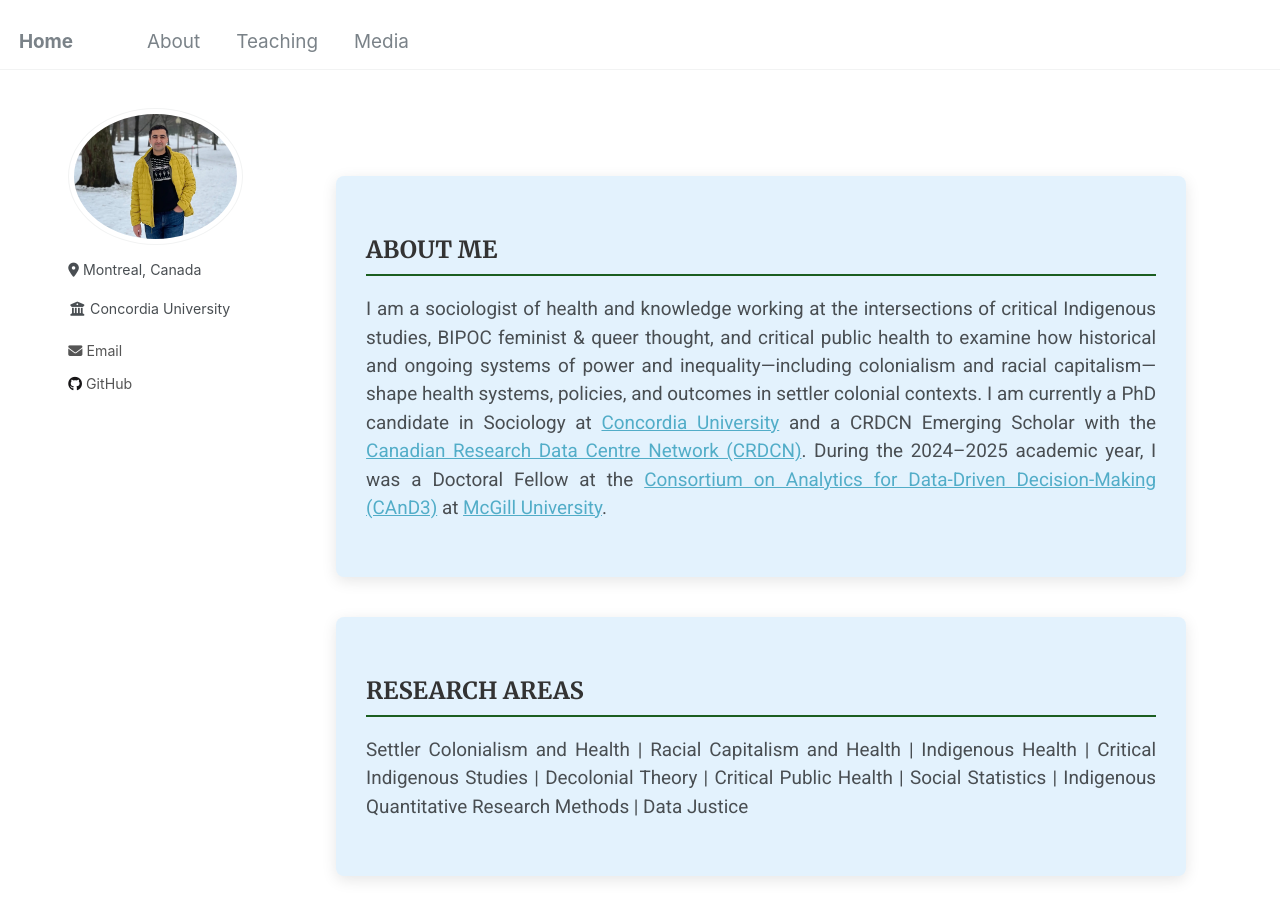
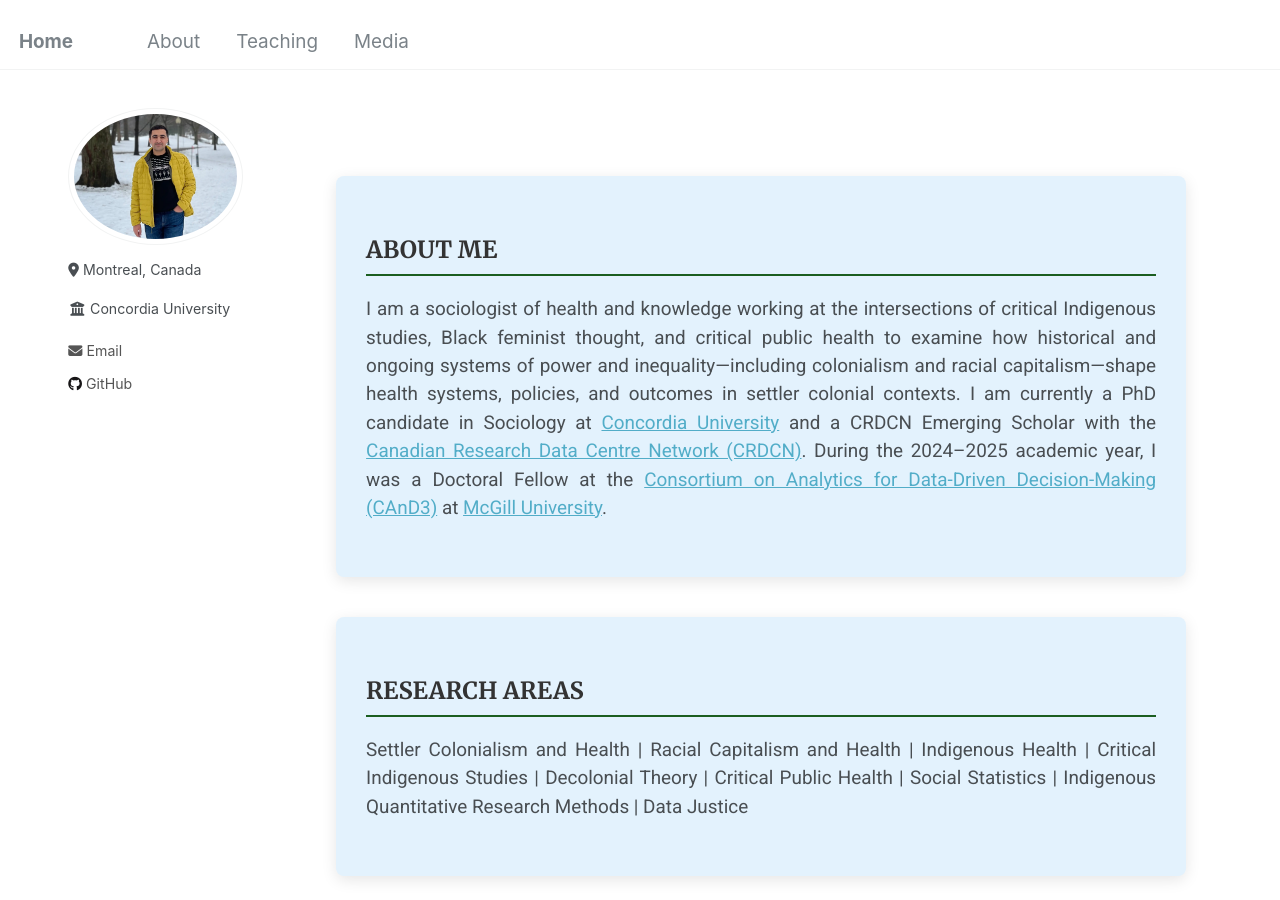
Before and after one commit to Mohsnmonji/mohsnmonji.github.io, a Jekyll site: the page built from about-me.md, in a window 1280 px wide and 900 px high. Built offline with Jekyll 4.4.1, drawn with Linux system fonts in a browser that asks for light colours.

Commit message:
Update about-me.md

```diff
--- a/about-me.md
+++ b/about-me.md
@@ -54,7 +54,7 @@ author_profile: true
 <div class="about-card">
   <h2>ABOUT ME</h2>
   <p>
-    I am a sociologist of health and knowledge working at the intersections of critical Indigenous studies, BIPOC feminist & queer thought, and critical public health to examine how historical and ongoing systems of power and inequality—including colonialism and racial capitalism—shape health systems, policies, and outcomes in settler colonial contexts.
+    I am a sociologist of health and knowledge working at the intersections of critical Indigenous studies, Black feminist thought, and critical public health to examine how historical and ongoing systems of power and inequality—including colonialism and racial capitalism—shape health systems, policies, and outcomes in settler colonial contexts.
     I am currently a PhD candidate in Sociology at
     <a href="https://www.concordia.ca/" target="_blank">Concordia University</a> and a CRDCN Emerging Scholar with the
     <a href="https://crdcn.ca" target="_blank">Canadian Research Data Centre Network (CRDCN)</a>.
```
